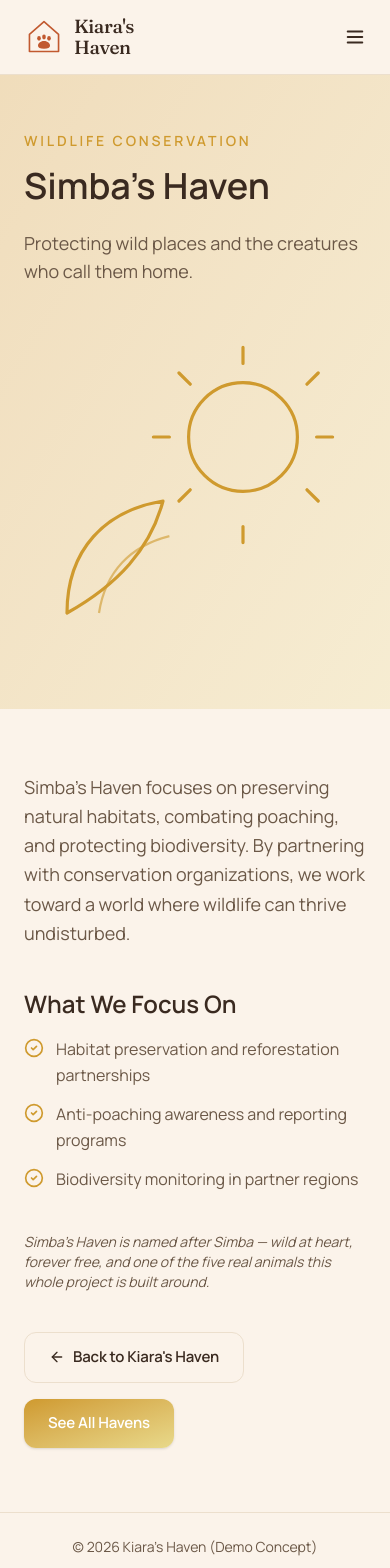
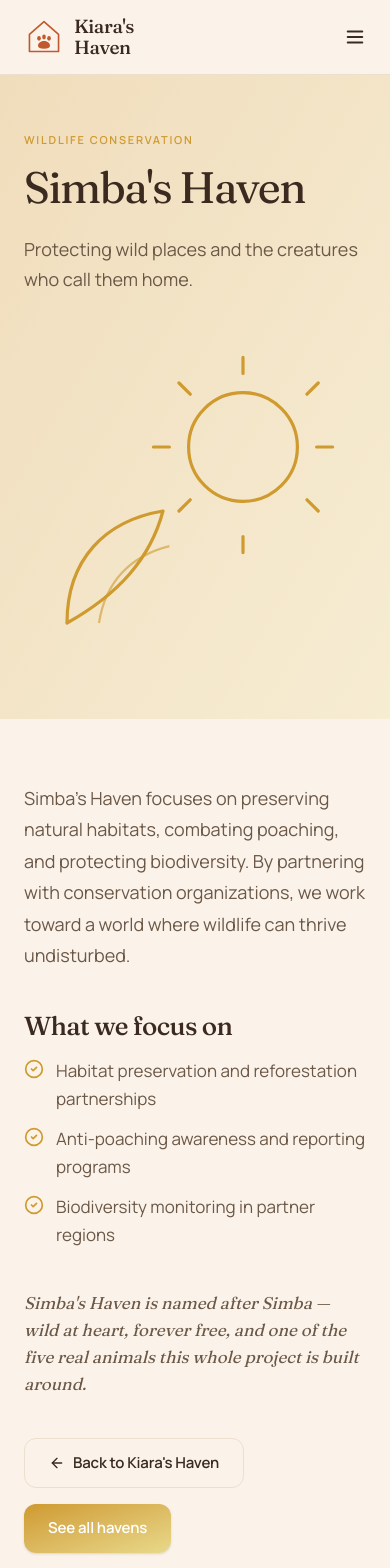
Before and after one commit to cherimedz/Kiara-s-Haven-Website, a Next.js app: page /simbas-haven in a window 390 px wide. Shown: the top 1568 px of the page. Built offline with nearby package versions, Linux system fonts and the light colour scheme.

Commit message:
feat: assemble homepage with wave transitions, update haven and 404 pages

```diff
--- a/app/components/SubOrgPage.jsx
+++ b/app/components/SubOrgPage.jsx
@@ -17,7 +17,7 @@ export default function SubOrgPage({ org }) {
       <section className="max-w-3xl mx-auto px-6 py-16">
         <p className="text-mute text-lg leading-relaxed mb-10">{org.mission}</p>
 
-        <h2 className="font-[family-name:var(--font-heading)] text-2xl font-semibold mb-4">
+        <h2 className="font-display font-medium text-[26px] leading-[1.1] tracking-[-0.025em] mb-4">
           What We Focus On
         </h2>
         <ul className="space-y-3 mb-10">
--- a/app/components/havens/SimbaHavenPage.jsx
+++ b/app/components/havens/SimbaHavenPage.jsx
@@ -2,6 +2,7 @@ import { CheckCircle2, ArrowLeft } from "lucide-react";
 import Navbar from "../Navbar";
 import Footer from "../Footer";
 import Button from "../ui/Button";
+import Eyebrow from "../ui/Eyebrow";
 import SimbaScene from "../illustrations/SimbaScene";
 import { getSubOrg } from "../../lib/subOrgs";
 
@@ -15,34 +16,32 @@ export default function SimbaHavenPage() {
       <section className="px-6 pt-14 pb-16 md:pt-20 md:pb-24 bg-gradient-to-br from-simba-from/25 to-simba-to/25">
         <div className="max-w-6xl mx-auto grid md:grid-cols-[1.2fr_1fr] gap-10 items-center">
           <div>
-            <p className="uppercase tracking-[0.2em] text-sm text-simba-from font-semibold mb-4">
-              {org.focus}
-            </p>
-            <h1 className="font-[family-name:var(--font-heading)] text-4xl md:text-6xl font-semibold text-ink leading-[1.05] mb-6">
+            <Eyebrow className="text-simba-from mb-4">{org.focus}</Eyebrow>
+            <h1 className="font-display font-normal text-ink text-[clamp(2.75rem,5vw,4rem)] leading-[1.02] tracking-[-0.035em] mb-6">
               {org.orgName}
             </h1>
-            <p className="text-lg text-mute max-w-md">{org.tagline}</p>
+            <p className="text-[18px] leading-[1.7] text-mute max-w-md">{org.tagline}</p>
           </div>
           <SimbaScene className="w-full max-w-xs mx-auto text-simba-from" />
         </div>
       </section>
 
       <section className="max-w-3xl mx-auto px-6 py-16">
-        <p className="text-mute text-lg leading-relaxed mb-10">{org.mission}</p>
+        <p className="text-[18px] leading-[1.75] text-mute mb-10">{org.mission}</p>
 
-        <h2 className="font-[family-name:var(--font-heading)] text-2xl font-semibold text-ink mb-4">
-          What We Focus On
+        <h2 className="font-display font-medium text-ink text-[26px] leading-[1.1] tracking-[-0.025em] mb-4">
+          What we focus on
         </h2>
         <ul className="space-y-3 mb-10">
           {org.focusAreas.map((area) => (
-            <li key={area} className="flex items-start gap-3 text-mute">
+            <li key={area} className="flex items-start gap-3 text-[17px] leading-[1.65] text-mute">
               <CheckCircle2 size={20} className="text-simba-from shrink-0 mt-0.5" />
               {area}
             </li>
           ))}
         </ul>
 
-        <p className="text-sm text-mute mb-10 italic">
+        <p className="font-display italic text-[17px] leading-[1.6] text-mute mb-10">
           {org.orgName} is named after {org.petName} — wild at heart, forever
           free, and one of the five real animals this whole project is built
           around.
@@ -53,7 +52,7 @@ export default function SimbaHavenPage() {
             <ArrowLeft size={16} className="mr-2" /> Back to Kiara&apos;s Haven
           </Button>
           <Button href="/#havens" variant="simba">
-            See All Havens
+            See all havens
           </Button>
         </div>
       </section>
--- a/app/not-found.jsx
+++ b/app/not-found.jsx
@@ -3,7 +3,7 @@ import Link from "next/link";
 export default function NotFound() {
   return (
     <div className="min-h-screen flex flex-col items-center justify-center px-6 text-center bg-bg text-ink">
-      <h1 className="font-[family-name:var(--font-heading)] text-4xl font-semibold mb-4">
+      <h1 className="font-display font-normal text-[clamp(2.25rem,4vw,3rem)] leading-[1.05] tracking-[-0.03em] mb-4">
         Lost, but not forgotten
       </h1>
       <p className="text-mute mb-8">This page doesn&apos;t exist at Kiara&apos;s Haven.</p>
--- a/app/page.jsx
+++ b/app/page.jsx
@@ -4,8 +4,8 @@ import Wayfinder from "./components/Wayfinder";
 import OurStory from "./components/OurStory";
 import HavenSpread from "./components/HavenSpread";
 import PromiseStrip from "./components/PromiseStrip";
-import ContactForm from "./components/ContactForm";
-import ContactInfo from "./components/ContactInfo";
+import ContactSection from "./components/ContactSection";
+import WaveDivider from "./components/illustrations/WaveDivider";
 import Footer from "./components/Footer";
 
 export default function Home() {
@@ -15,23 +15,10 @@ export default function Home() {
       <Hero />
       <Wayfinder />
       <OurStory />
+      <WaveDivider fill="var(--kh-bg)" />
       <HavenSpread />
       <PromiseStrip />
-      <section id="contact" className="px-6 py-20">
-        <div className="max-w-5xl mx-auto">
-          <p className="text-center uppercase tracking-[0.2em] text-sm text-accent font-medium mb-3">
-            Let&apos;s Stay Connected
-          </p>
-          <h2 className="text-center font-[family-name:var(--font-heading)] text-3xl md:text-4xl font-semibold text-ink mb-2">
-            Leave something kind behind.
-          </h2>
-          <p className="text-center text-mute mb-10">We&apos;d love to hear from you.</p>
-          <div className="grid md:grid-cols-2 gap-10 items-center">
-            <ContactForm />
-            <ContactInfo />
-          </div>
-        </div>
-      </section>
+      <ContactSection />
       <Footer />
     </>
   );
```
